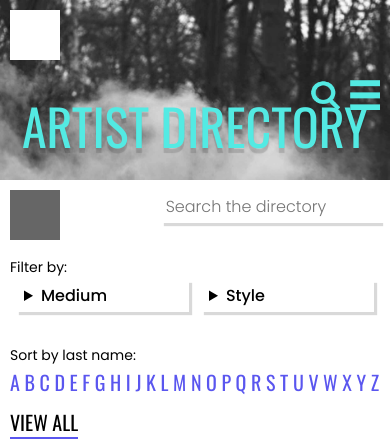
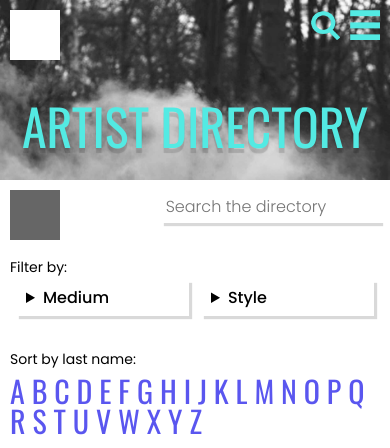
Before and after one commit to emilydevoll/backyard_art, a plain HTML site: page directory.html in a window 390 px wide. Shown: the top 448 px of the page. Drawn offline with nearby package versions, Linux system fonts and the light colour scheme.

Commit message:
Changes made for mobile viewing

```diff
--- a/css/_directory.scss
+++ b/css/_directory.scss
@@ -1,3 +1,7 @@
+		:focus {
+		    outline-width: 0;
+		}
+
 header {
 	.header-background {
 		background: url(../images/oneblack.jpg) 0 0 no-repeat;
@@ -64,11 +68,13 @@ header {
 	}
 
 	.filter {
+		box-sizing: border-box;
 		padding: 10px;
 		clear: both;
 
 		#leftMenu {
 			float: left;
+			box-sizing: border-box;
 		}
 
 		#rightMenu {
@@ -77,18 +83,22 @@ header {
 
 		#leftMenu,
 		#rightMenu {
+			box-sizing: border-box;
 			width: 50%;
 			min-width: 150px;
 		}
 		#leftMenu > details,
 		#rightMenu > details {
+			box-sizing: border-box;
 			// height: 30px;
 			// width: 30px;
 
 		}
 		#leftMenu > details > summary,
 		#rightMenu > details > summary{
-			cursor:pointer;
+			box-sizing: border-box;
+			border: 2px solid transparent;
+			cursor: pointer;
 			// background: #fff;
 			margin: 6px;
 			// height: 30px;
@@ -97,6 +107,7 @@ header {
 			font-weight: 500;
 			box-shadow: 3px 3px 1px rgba(0,0,0,.15);
 			vertical-align: text-top;
+
 		}
 
 		// #leftMenu > details > summary > span,
@@ -106,12 +117,14 @@ header {
 
 		#leftMenu > details > summary:hover,
 		#rightMenu > details > summary:hover {
+			box-sizing: border-box;
 			border: 2px solid $purple;
 			// color: #fff;
 		}
 
 		#leftMenu > details > summary::-webkit-details-marker,
 		#rightMenu > details > summary::-webkit-details-marker {
+
 			color: $purple;
 			// color: #fff;
 			// padding: 10px;
@@ -126,6 +139,7 @@ header {
 
 		#leftMenu > details > a,
 		#rightMenu > details > a {
+			box-sizing: border-box;
 			font-family: $paragraph-font;
 			display: block;
 			text-decoration: none;
@@ -156,7 +170,7 @@ header {
 		h4 {
 			font-family: $header-font;
 			color: $purple;
-			font-size: 20px;
+			font-size: 30px;
 			padding-top: 10px;
 
 			a {
@@ -363,7 +377,7 @@ footer {
 
 
 	.footer-wrapper {
-		display: none;
+		// display: none;
 	}
 }
 
@@ -389,6 +403,7 @@ footer {
 		}
 
 		.filter {
+			// box-sizing: border-box;
 			padding-top: 0;
 			clear: none;
 			float: right;
@@ -408,6 +423,7 @@ footer {
 				float: right;
 				font-size: 25px;
 				padding-top: 10px;
+				// border-bottom: 2px solid $purple;
 			}
 
 		}
--- a/css/_mixins.scss
+++ b/css/_mixins.scss
@@ -384,14 +384,14 @@
 
 @mixin search {
 	.container{
-	    width: 200px;
+	    width: 50px;
 	    margin: 10px auto;
 	}
 
 	.searchbox{
 	    position: relative;
-	    min-width: 50px;
-	    width: 0%;
+	    width: 50px;
+	    // width: 0%;
 	    height: 50px;
 	    float: right;
 	    overflow: hidden;
@@ -409,16 +409,16 @@
 	    border:0;
 	    outline:0;
 	    background: transparent;
-	    width:100%;
+	    width: 80%;
 	    height:50px;
 	    margin:0;
-	    padding:0px 55px 0px 20px;
+	    padding:0px 25px 0px 20px;
 	    font-size:20px;
 	    color: #fff;
 	    font-family: $paragraph-font;
 	}
 	.searchbox-input::-webkit-input-placeholder {
-	    color: $light-blue;
+	    color: #fff;
 	}
 	.searchbox-input:-moz-placeholder {
 	    color: $light-blue;
```
Also changed, not shown: css/style.css, 1 other file.
